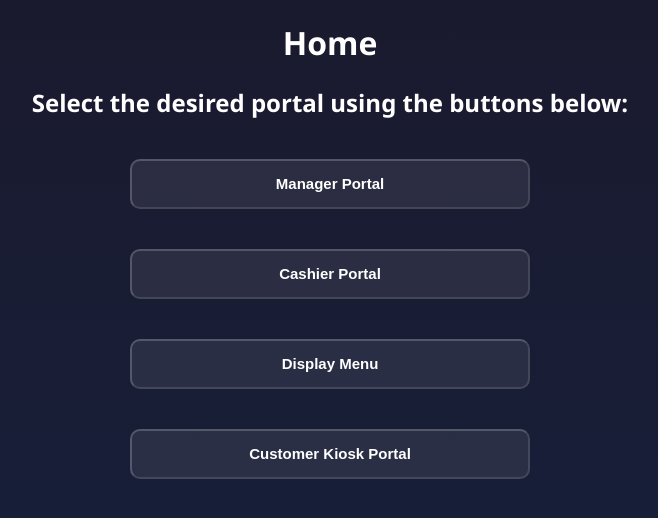
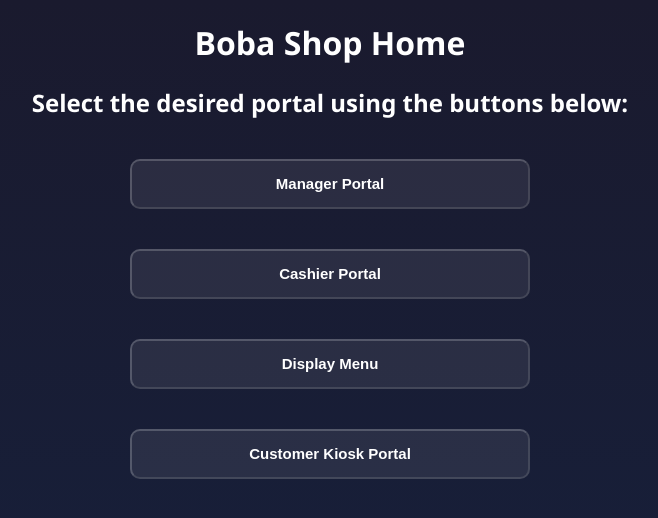
Before and after one commit to JSA0173/CSCE331_Team_61_Project_3, a React (Vite) app in the folder team_61_project3/: page / in a window 1280 px wide. Shown: the top 518 px of the page, without its empty margins (310-968 px from the left). Built offline with nearby package versions, Linux system fonts and the light colour scheme.

Commit message:
changed title text

```diff
--- a/team_61_project3/src/views/PortalPage.jsx
+++ b/team_61_project3/src/views/PortalPage.jsx
@@ -2,7 +2,7 @@
 function PortalPage( {setView}) {
   return (
     <div class = 'text'>
-      <h1>Home</h1>
+      <h1>Boba Shop Home</h1>
       <h2>Select the desired portal using the buttons below:</h2>
       <div class = 'buttons'>
         <button class = 'button' id = 'managerbtn' onClick={() => setView('manager')}> Manager Portal</button>
```
